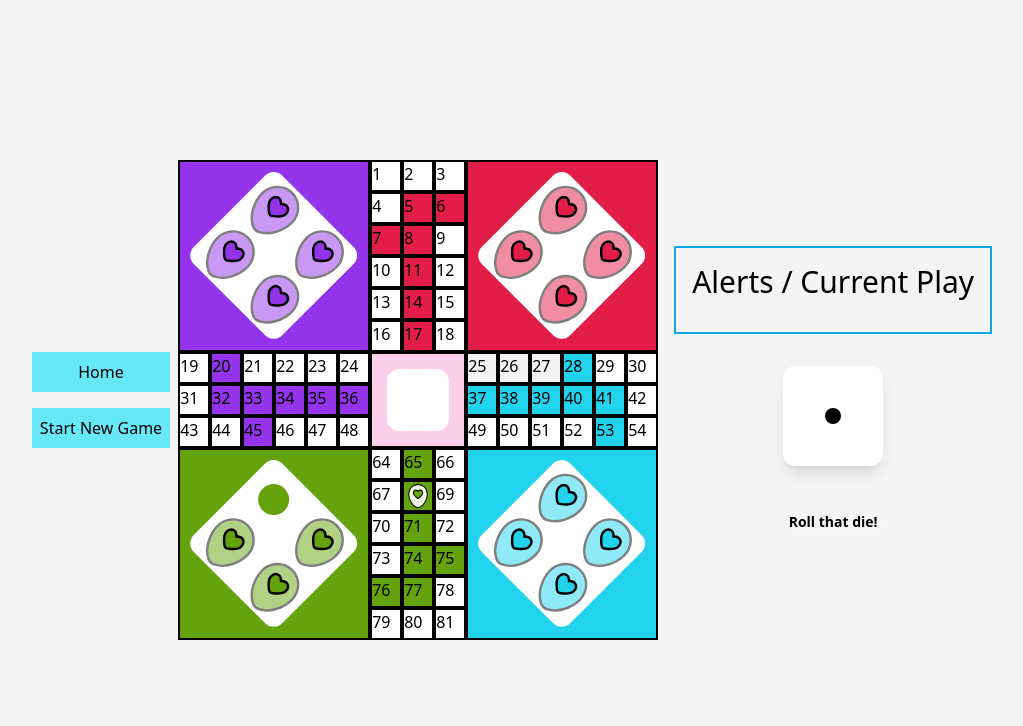
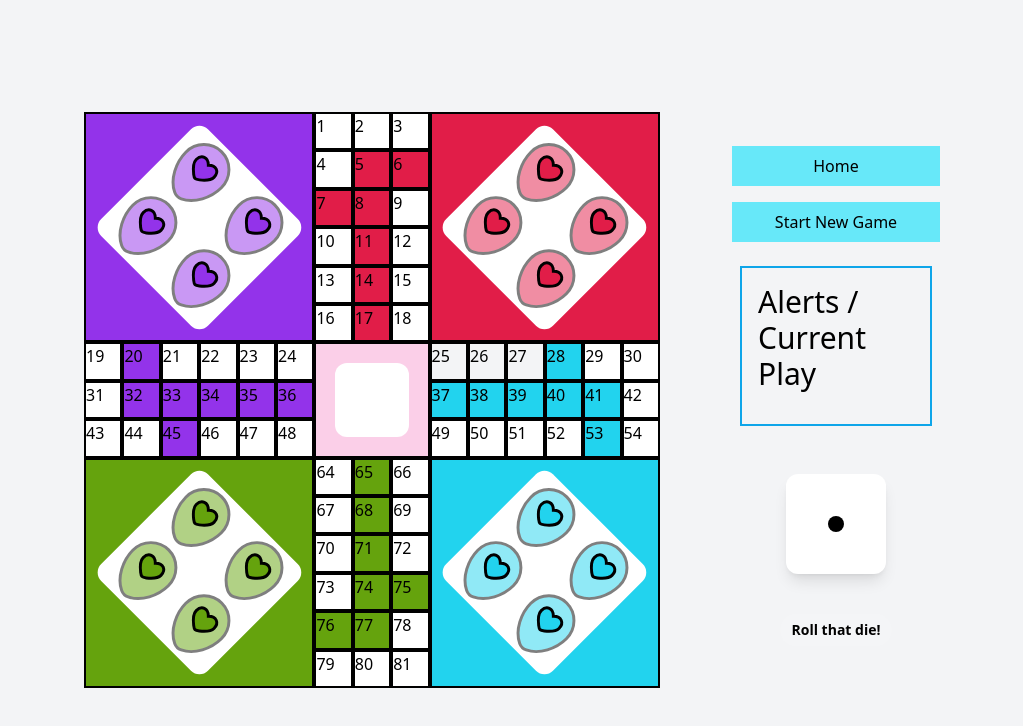
Before and after one commit to gauravloj/ludo-webapp, a React (Create React App) app: page / in a window 1280 px wide. Both pictures are taken after a click on the button 918 px from the left and 226 px from the top of the page. Shown: the top 726 px of the page, without its empty margins (124-1147 px from the left). Built offline with nearby package versions, Linux system fonts and the light colour scheme; the HTML template or start-up script is replaced by a standard one.

Commit message:
Improve gameboard layout
Co-authored-by: Apoorva Ranade <56822679+apoorvaran@users.noreply.github.com>

```diff
--- a/src/components/GameBoard.jsx
+++ b/src/components/GameBoard.jsx
@@ -20,10 +20,10 @@ import { initializeAllPlayers, p } from "../helper";
 
 function initializeForDebugging(player_color) {
   let all_players = initializeAllPlayers(player_color);
-  all_players.player[1].location = 68;
+  /* all_players.player[1].location = 68;
   all_players.player[1].boxIndex = 4;
   all_players.player[1].isOnWinningPath = true;
-  /* all_players.player[1].isCompleted = true;
+  all_players.player[1].isCompleted = true;
   all_players.player[2].location = -666;
   all_players.player[2].boxIndex = 6;
   all_players.player[2].isOnWinningPath = true;
@@ -238,37 +238,10 @@ export function GameBoard({ startGameHandler }) {
   };
 
   return (
-    <>
-      <div className="flex justify-center items-center min-h-screen bg-gray-100">
-        <div className="flex flex-col">
-          <ActionButton
-            text="Home"
-            onClick={() => {
-              startGameHandler(false);
-            }}
-          />
-
-          {/* Add new game logic once the game play is completed */}
-          <ActionButton
-            text="Start New Game"
-            onClick={() => {
-              setPlayerPieceInfo(all_players.player);
-              setNemesisPieceInfo(all_players.nemesis);
-              setMessages(["Game restarted"]);
-              setCurrentUserState(all_constants.USER_STATES.pendingDiceRoll);
-              if (nemesisTimeOut.current) {
-                clearTimeout(nemesisTimeOut.current);
-              }
-              startGameHandler(true);
-            }}
-          />
-        </div>
-        <div className="grid grid-cols-15 gap-0">
+    <div className="flex justify-center items-center space-x-8 min-h-screen justify-items-stretch bg-gray-100">
+      <div className="basis-1/2 aspect-square grid grid-cols-15 auto-rows-fr gap-0 p-8">
         <div className="col-span-6 row-span-6">
-            <HomeBox
-              isPieceEnabled={false}
-              pieceInfo={all_players.minion_too}
-            />
+          <HomeBox isPieceEnabled={false} pieceInfo={all_players.minion_too} />
         </div>
 
         {getMoveBox(1)}
@@ -341,10 +314,7 @@ export function GameBoard({ startGameHandler }) {
         {getMoveBox(65)}
         {getMoveBox(66)}
         <div className="col-span-6 row-span-6">
-            <HomeBox
-              isPieceEnabled={false}
-              pieceInfo={all_players.minion_one}
-            />
+          <HomeBox isPieceEnabled={false} pieceInfo={all_players.minion_one} />
         </div>
 
         {Array(15)
@@ -353,10 +323,35 @@ export function GameBoard({ startGameHandler }) {
             return getMoveBox(i + 67);
           })}
       </div>
-        <div>
+      <div className="basis-1/5 h-full pr-8 flex flex-col justify-evenly">
+        <div className="flex flex-col basis-1/3">
+          <ActionButton
+            text="Home"
+            onClick={() => {
+              startGameHandler(false);
+            }}
+          />
+
+          {/* Add new game logic once the game play is completed */}
+          <ActionButton
+            text="Start New Game"
+            onClick={() => {
+              setPlayerPieceInfo(all_players.player);
+              setNemesisPieceInfo(all_players.nemesis);
+              setMessages(["Game restarted"]);
+              setCurrentUserState(all_constants.USER_STATES.pendingDiceRoll);
+              if (nemesisTimeOut.current) {
+                clearTimeout(nemesisTimeOut.current);
+              }
+              startGameHandler(true);
+            }}
+          />
+        </div>
+        <div className="flex flex-col basis-1/3">
           <InfoBox messages={messages} />
+        </div>
 
-          <div className="mt-8 flex flex-col items-center m-8">
+        <div className="mt-8 flex flex-col items-center m-4 basis-1/3">
           <Dice diceFront={diceFront} isShowing={isShowing} />
           <EndGamePopup
             winner={endGameWinner.current}
@@ -378,6 +373,5 @@ export function GameBoard({ startGameHandler }) {
         </div>
       </div>
     </div>
-    </>
   );
 }
--- a/src/components/HomeBox.jsx
+++ b/src/components/HomeBox.jsx
@@ -3,7 +3,7 @@ import { colorSymbol } from "../gameplay";
 import { PlayerPiece } from "./PlayerPiece";
 
 function PieceHome({ color }) {
-  return <button className={`rounded-full ${color} h-1/2 w-1/2`}></button>;
+  return <div className={`rounded-full ${color} h-1/2 w-1/2`}></div>;
 }
 
 export function HomeBox({
@@ -15,7 +15,7 @@ export function HomeBox({
     <div
       className={`w-full h-full border-solid border-2 border-black ${pieceInfo[colorSymbol]} flex justify-center items-center`}
     >
-      <div className="m-2 rotate-45 w-4/6 h-4/6 bg-white rounded-xl grid grid-cols-2 grid-rows-2 place-items-center">
+      <div className="m-2 rotate-45 w-2/3 h-2/3 bg-white rounded-xl grid grid-cols-2 grid-rows-2 place-items-center">
         {Object.keys(pieceInfo).map((key) => {
           let piece = pieceInfo[key];
           return piece.location === -1 ? (
--- a/src/components/MoveBox.jsx
+++ b/src/components/MoveBox.jsx
@@ -13,7 +13,7 @@ export function MoveBox({
   let to_rotate = -45;
   return (
     <div
-      className={`grid grid-cols-1 w-8 h-8 border-solid border-2 border-black ${boxColor}`}
+      className={`grid grid-cols-1 w-full h-full border-solid border-2 border-black ${boxColor}`}
     >
       {idx}
 
--- a/src/components/PlayerPiece.jsx
+++ b/src/components/PlayerPiece.jsx
@@ -3,6 +3,7 @@ import { all_constants } from "../constants";
 export function PlayerPiece({ disabled, color, boxColor, onClick }) {
   return (
     <svg
+      className="cursor-pointer"
       viewBox="0 0 24 24"
       fill="none"
       stroke="#000000"
```
Lines whose indentation alone changed are shown as unchanged.
